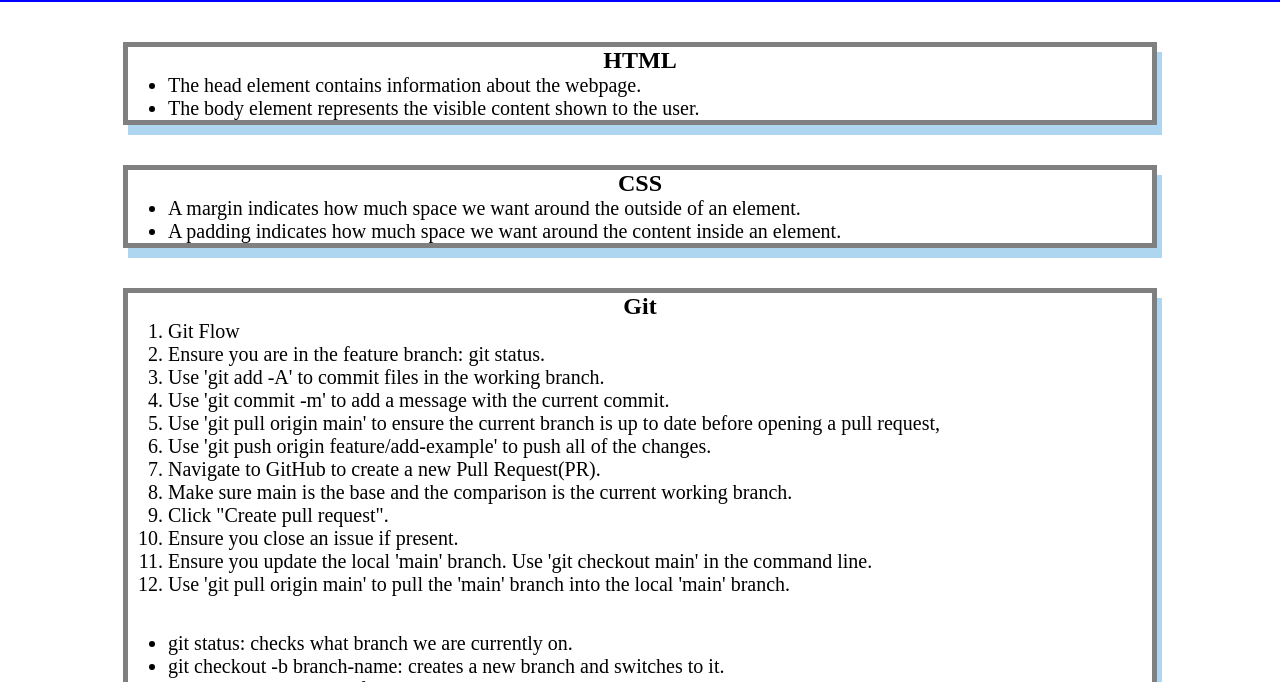
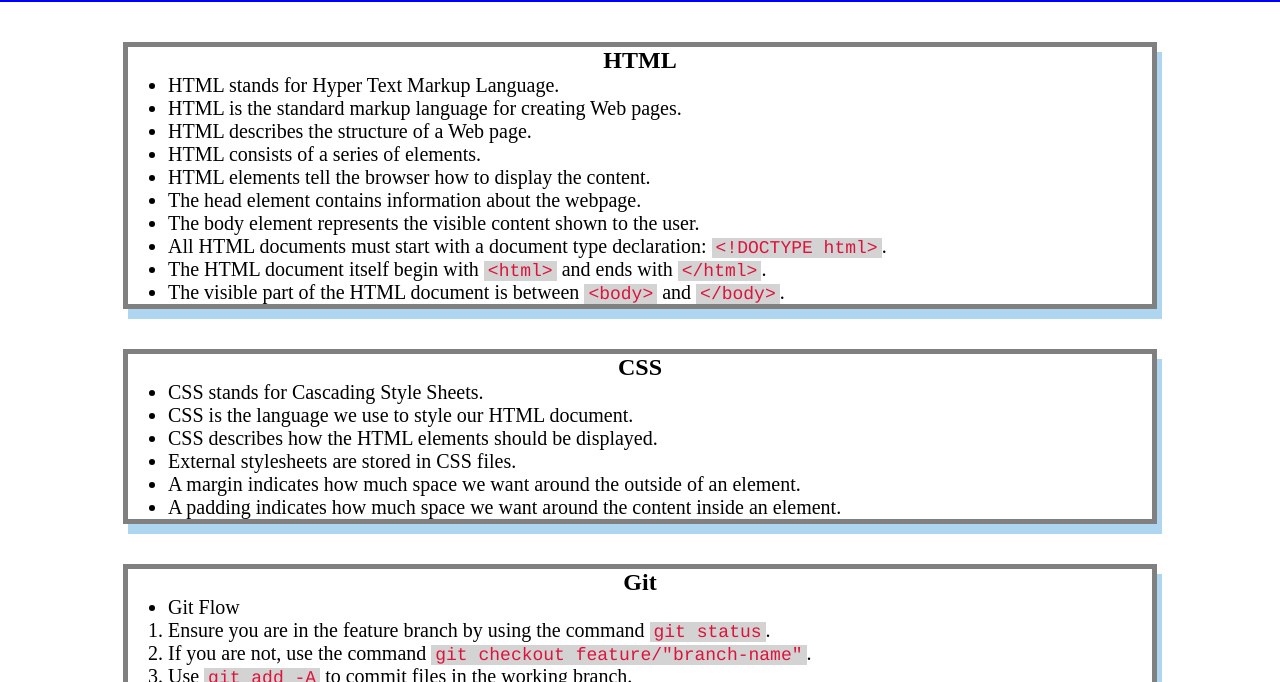
Before and after one commit to TravisH-bot/prework-study-guide, a plain HTML site: page index.html in a window 1280 px wide. Shown: the part 118-800 px from the top of the page. Drawn offline with Linux system fonts and the light colour scheme.

Commit message:
added additional HTML elements to various lists and CSS styling for code text

```diff
--- a/assets/style.css
+++ b/assets/style.css
@@ -45,3 +45,12 @@ p {
     border: 5px solid gray;
     box-shadow: 5px 10px #aed6f1 ;
 }
+
+.code {
+    background-color: lightgray;
+    color: crimson;
+    padding-left: 4px;
+    padding-right: 4px;
+    font-family: courier, monospace;
+    font-size: 90%;
+}
--- a/index.html
+++ b/index.html
@@ -21,8 +21,16 @@
 
           <ul>
 
+            <li>HTML stands for Hyper Text Markup Language.</li>
+            <li>HTML is the standard markup language for creating Web pages.</li>
+            <li>HTML describes the structure of a Web page.</li>
+            <li>HTML consists of a series of elements.</li>
+            <li>HTML elements tell the browser how to display the content.</li>
             <li>The head element contains information about the webpage.</li>
             <li>The body element represents the visible content shown to the user.</li>
+            <li>All HTML documents must start with a document type declaration: <code class="code">&lt;!DOCTYPE html&gt;</code>.</li>
+            <li>The HTML document itself begin with <code class="code">&lt;html&gt;</code> and ends with <code class="code">&lt;/html&gt;</code>.</html></li>
+            <li>The visible part of the HTML document is between <code class="code">&lt;body&gt;</code> and <code class="code">&lt;/body&gt;</code>.</li>
 
           </ul>
 
@@ -35,6 +43,10 @@
 
           <ul>
 
+            <li>CSS stands for Cascading Style Sheets.</li>
+            <li>CSS is the language we use to style our HTML document.</li>
+            <li>CSS describes how the HTML elements should be displayed.</li>
+            <li>External stylesheets are stored in CSS files.</li>
             <li>A margin indicates how much space we want around the outside of an element.</li>
             <li>A padding indicates how much space we want around the content inside an element.</li>
 
@@ -48,19 +60,27 @@
 
         <h2>Git</h2>
 
+        <ul>
+
+          <li>Git Flow</li>
+
+        </ul>
+
         <ol>
-          <li>Git Flow</li>
-          <li>Ensure you are in the feature branch: git status.</li>
-          <li>Use 'git add -A' to commit files in the working branch.</li>
-          <li>Use 'git commit -m' to add a message with the current commit.</li>
-          <li>Use 'git pull origin main' to ensure the current branch is up to date before opening a pull request,</li>
-          <li>Use 'git push origin feature/add-example' to push all of the changes.</li>
+
+          <li>Ensure you are in the feature branch by using the command <code class="code">git status</code>.</li>
+          <li>If you are not, use the command <code class="code">git checkout feature/"branch-name"</code>.</li>
+          <li>Use <code class="code">git add -A</code> to commit files in the working branch.</li>
+          <li>Use <code class="code">git commit -m</code> to add a message with the current commit.</li>
+          <li>Use <code class="code">git pull origin main</code> to ensure the current branch is up to date before opening a pull request.</li>
+          <li>Use <code class="code">git push origin feature/add-example</code> to push all of the changes.</li>
           <li>Navigate to GitHub to create a new Pull Request(PR).</li>
           <li>Make sure main is the base and the comparison is the current working branch.</li>
           <li>Click "Create pull request".</li>
           <li>Ensure you close an issue if present.</li>
-          <li>Ensure you update the local 'main' branch. Use 'git checkout main' in the command line.</li>
-          <li>Use 'git pull origin main' to pull the 'main' branch into the local 'main' branch.</li>
+          <li>Ensure you update the local <code class="code">main</code> branch. Use <code class="code">git checkout main</code> in the command line.</li>
+          <li>Use <code class="code">git pull origin main</code> to pull the GitHub <code class="code">main</code> branch into the local <code class="code">main</code> branch.</li>
+
         </ol>
 <br></br>
           <ul>
@@ -81,6 +101,7 @@
 
           <ul>
 
+            <li>JavaScript is the world's most popular programming language.</li>
             <li>A variable is a named container that allows us to store data in our code.</li>
             <li>Control flow is the order in which a computer executes code in a script.</li>
             <li>JavaScript adds interactivity to a website using functions and variables.</li>
```
